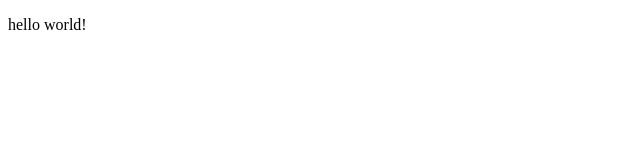
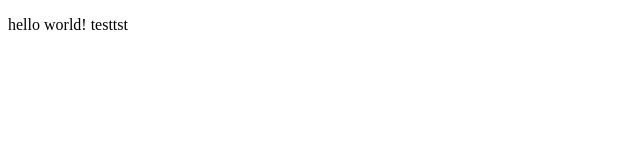
Before and after one commit to liuzhuqing/zuqing, a plain HTML site: page index.html in a window 1280 px wide. Shown: the full height of the page, 0-640 px from the left. Drawn offline with Linux system fonts and the light colour scheme.

Commit message:
添加了test

```diff
--- a/index.html
+++ b/index.html
@@ -7,6 +7,7 @@
 <body>
 	<p>
 		hello world!
+		testtst
 	</p>
 </body>
 </html>
```
